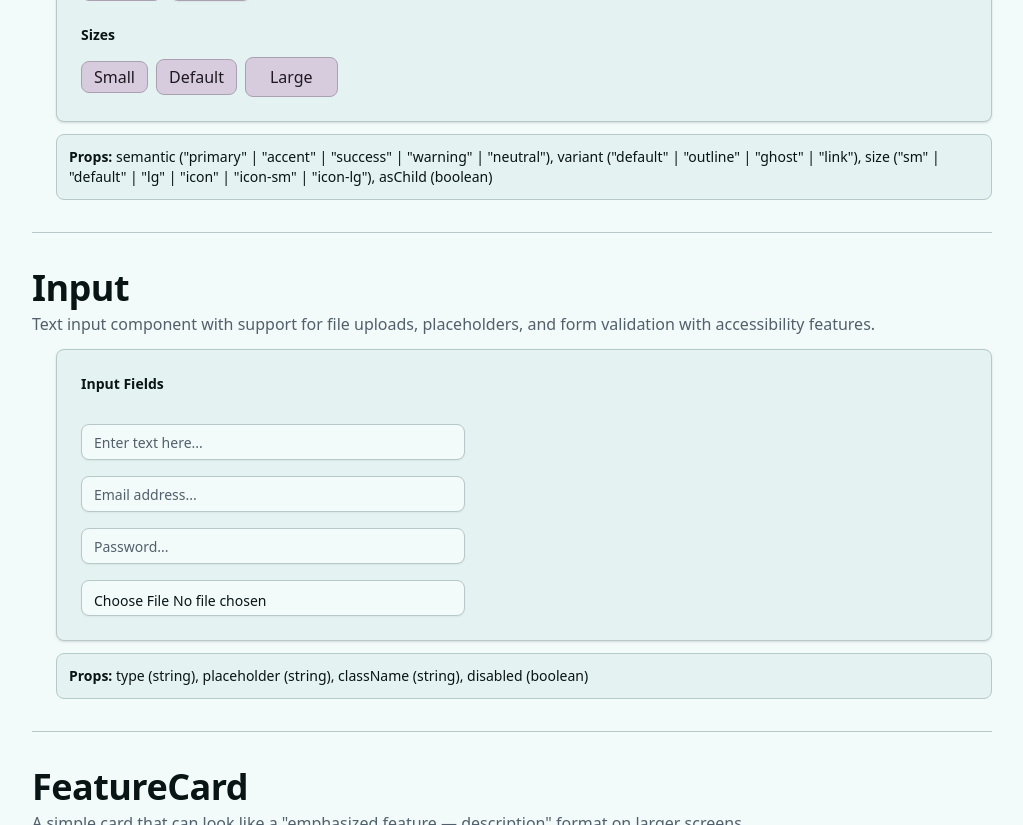
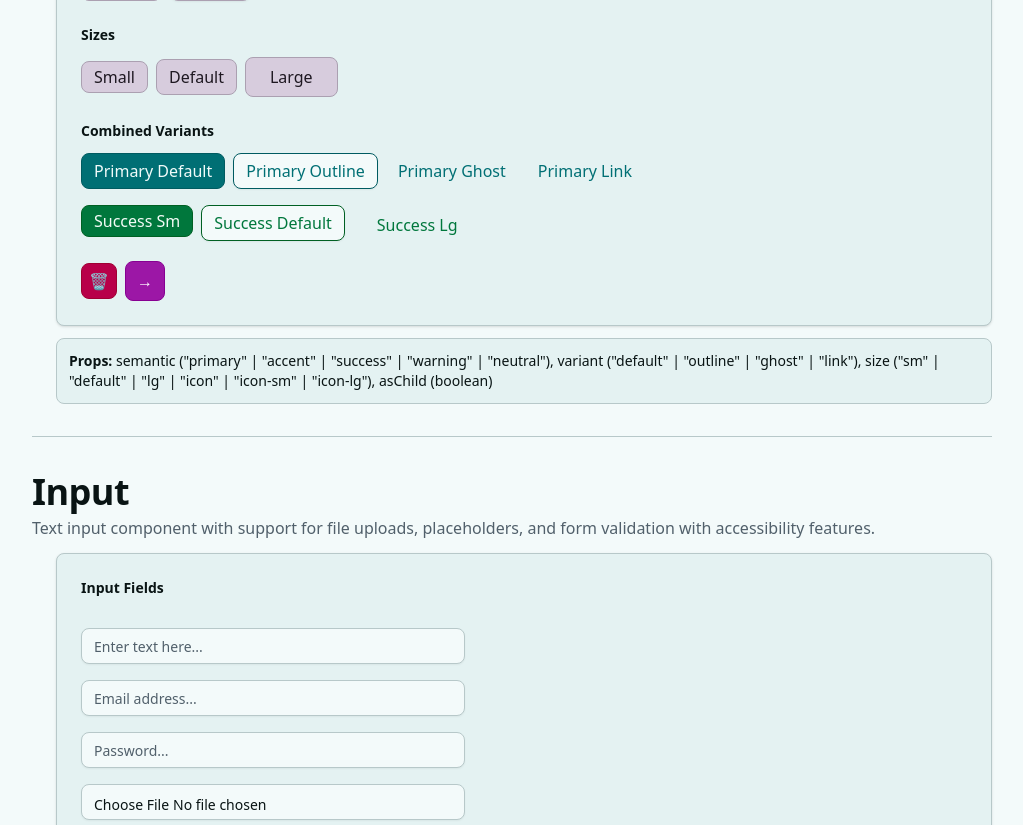
Before and after one commit to j-k-bailey/jls-stack-sandbox-jon, a React (Vite) app: page /components in a window 1280 px wide. Shown: the part 1500-2325 px from the top of the page, without its empty margins (240-1263 px from the left). Built offline with nearby package versions, Linux system fonts and the light colour scheme.

Commit message:
feat: added support for more variant
Can likely be improved. Feels clunky with the current system

```diff
--- a/src/pages/ComponentsPage.tsx
+++ b/src/pages/ComponentsPage.tsx
@@ -127,6 +127,44 @@ export function ComponentsPage() {
                   <Button size="sm">Small</Button>
                   <Button size="default">Default</Button>
                   <Button size="lg">Large</Button>
+                </div>
+              </div>
+              <div>
+                <p className="text-sm font-semibold mb-3">Combined Variants</p>
+                <div className="space-y-4">
+                  <div className="flex flex-wrap gap-2">
+                    <Button semantic="primary" variant="default">
+                      Primary Default
+                    </Button>
+                    <Button semantic="primary" variant="outline">
+                      Primary Outline
+                    </Button>
+                    <Button semantic="primary" variant="ghost">
+                      Primary Ghost
+                    </Button>
+                    <Button semantic="primary" variant="link">
+                      Primary Link
+                    </Button>
+                  </div>
+                  <div className="flex flex-wrap gap-2">
+                    <Button semantic="success" variant="default" size="sm">
+                      Success Sm
+                    </Button>
+                    <Button semantic="success" variant="outline" size="default">
+                      Success Default
+                    </Button>
+                    <Button semantic="success" variant="ghost" size="lg">
+                      Success Lg
+                    </Button>
+                  </div>
+                  <div className="flex flex-wrap gap-2 items-center">
+                    <Button semantic="warning" variant="default" size="icon">
+                      🗑️
+                    </Button>
+                    <Button semantic="accent" variant="default" size="icon-lg">
+                      →
+                    </Button>
+                  </div>
                 </div>
               </div>
             </div>
```
